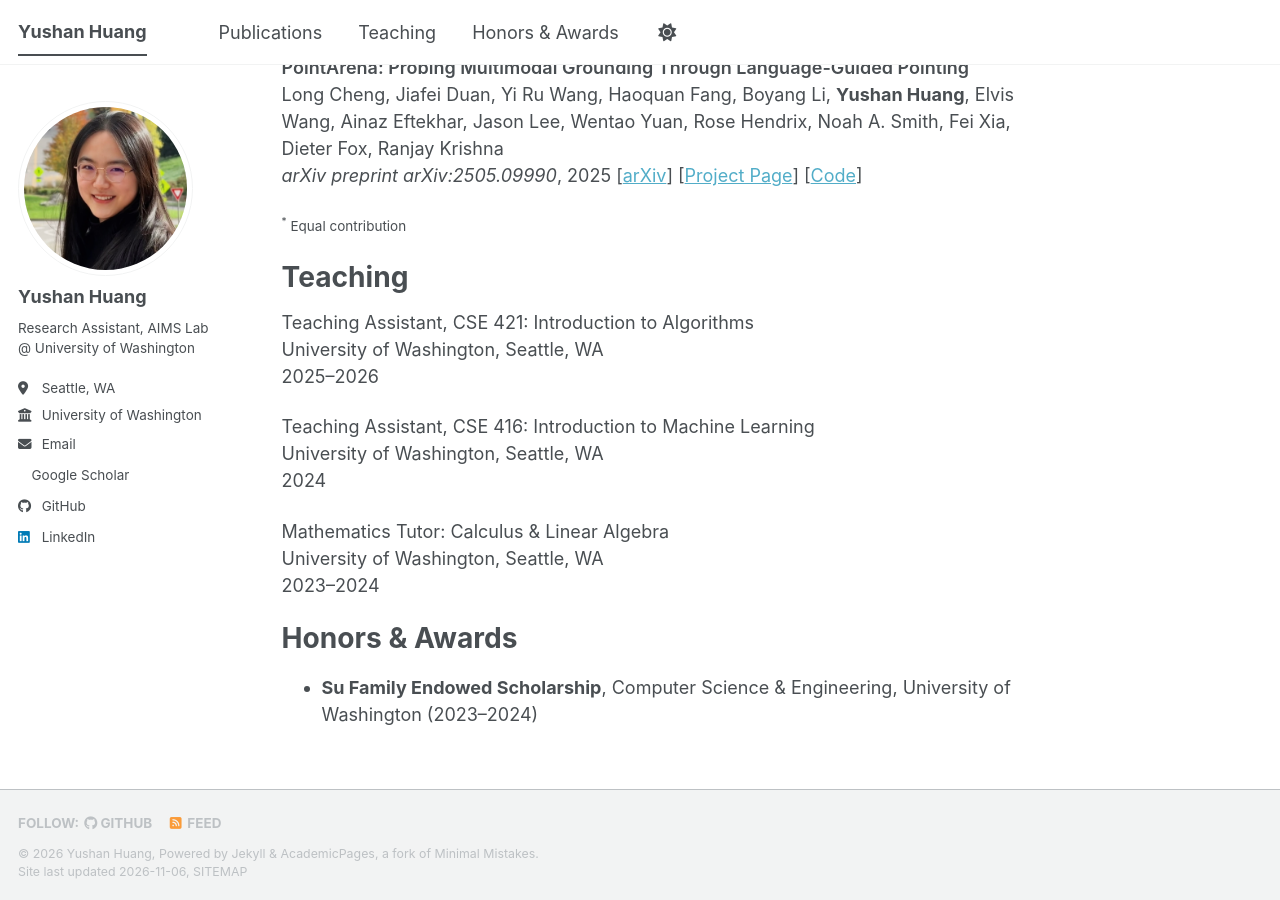
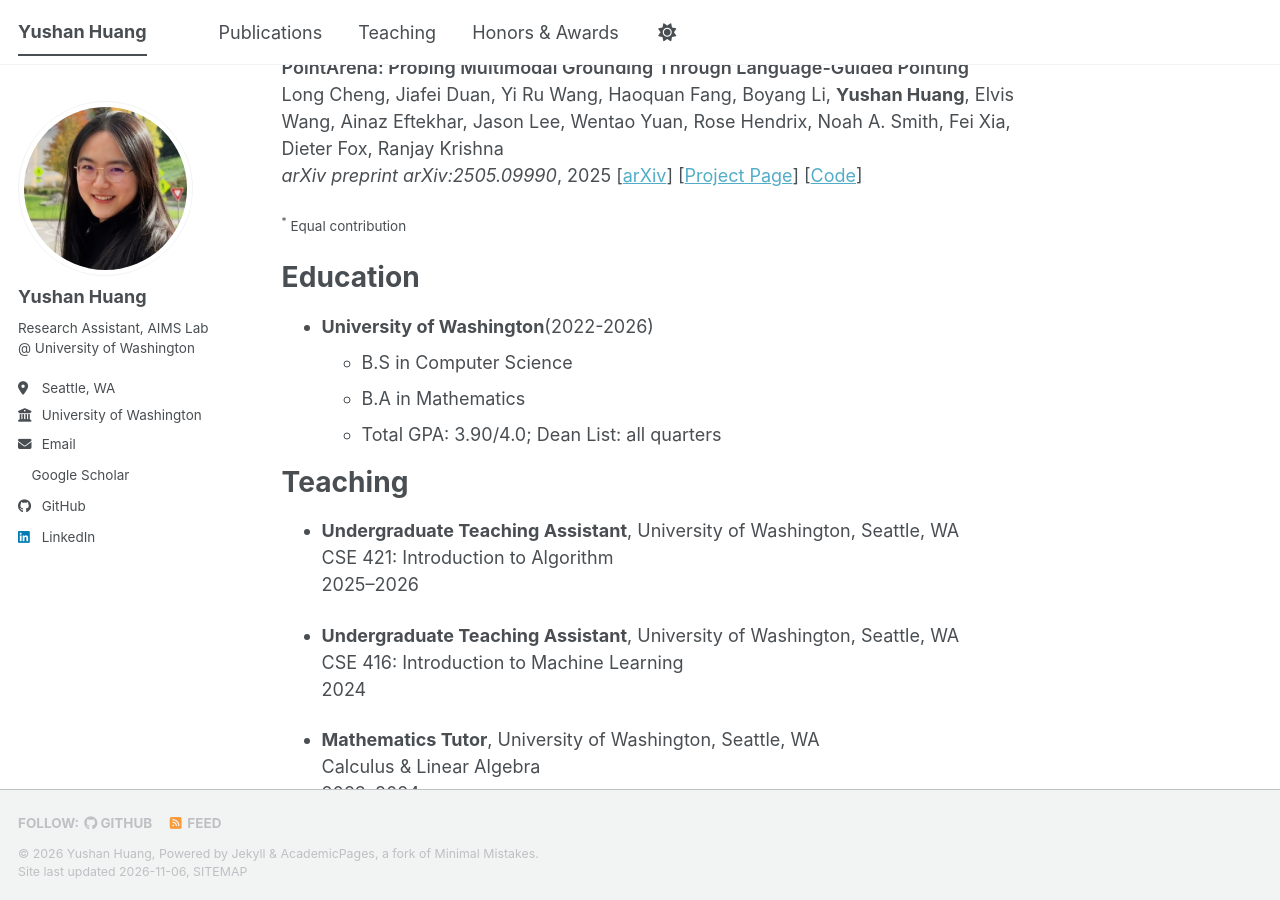
Before and after one commit to Yushan13H/personal-page, a Jekyll site: the page built from _pages/about.md, in a window 1280 px wide and 900 px high, scrolled down 861 px. Built offline with Jekyll 4.4.1, drawn with Linux system fonts in a browser that asks for light colours; a script bundle is joined from its source files by our own code; a style sheet for code colours, icons or effects is not loaded.

Commit message:
Update about.md

```diff
--- a/_pages/about.md
+++ b/_pages/about.md
@@ -61,19 +61,27 @@ Publications {#publications}
 
 <p><small><sup>*</sup> Equal contribution</small></p>
 
+Education {#education}
+======
+* **University of Washington**(2022-2026)
+  * B.S in Computer Science
+  * B.A in Mathematics
+  * Total GPA: 3.90/4.0; Dean List: all quarters
+
+
 Teaching {#teaching}
 ======
-<p>Teaching Assistant, CSE 421: Introduction to Algorithms<br>
-University of Washington, Seattle, WA<br>
-2025–2026</p>
+* **Undergraduate Teaching Assistant**, University of Washington, Seattle, WA<br>
+  CSE 421: Introduction to Algorithm<br>
+  2025–2026
 
-<p>Teaching Assistant, CSE 416: Introduction to Machine Learning<br>
-University of Washington, Seattle, WA<br>
-2024</p>
+* **Undergraduate Teaching Assistant**, University of Washington, Seattle, WA<br>
+  CSE 416: Introduction to Machine Learning<br>
+  2024
 
-<p>Mathematics Tutor: Calculus &amp; Linear Algebra<br>
-University of Washington, Seattle, WA<br>
-2023–2024</p>
+* **Mathematics Tutor**, University of Washington, Seattle, WA<br>
+  Calculus &amp; Linear Algebra<br>
+  2023–2024
 
 Honors & Awards {#honors}
 ======
```
